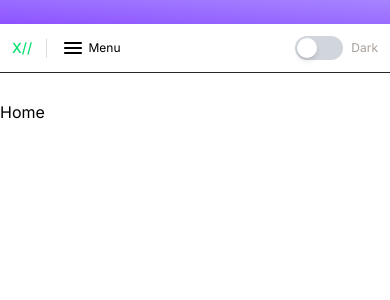
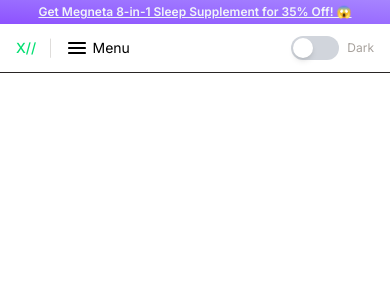
Before and after one commit to daryldeogracias/conv-web-app, a Next.js app: page / in a window 390 px wide. Shown: the top 300 px of the page. Built offline with nearby package versions, Linux system fonts and the light colour scheme.

Commit message:
feat: navbar

```diff
--- /dev/null
+++ b/app/components/Menu.tsx
@@ -0,0 +1,69 @@
+"use client";
+
+import React, { useState } from "react";
+import X from "@/public/X";
+import Burger from "@/public/Buger";
+
+const Menu = () => {
+  const [open, setOpen] = useState(false);
+  const [logo, setLogo] = useState(false);
+
+  const handleOpen = () => {
+    setOpen(true);
+    setLogo(false);
+
+    setTimeout(() => {
+      setLogo(true);
+    }, 500);
+  };
+
+  const handleClose = () => {
+    setOpen(false);
+    setLogo(false);
+  };
+
+  return (
+    <>
+      <button
+        onClick={handleOpen}
+        className="flex items-center cursor-pointer  gap-1 sm:hidden dark:text-white text-sm relative"
+      >
+        <Burger />
+        <p>Menu</p>
+      </button>
+
+      <div
+        className={`fixed top-0 left-0 h-full w-full bg-neutral-900 text-white z-40 transform transition-transform duration-300 ease-in-out ${
+          open ? "translate-x-0" : "-translate-x-full"
+        }`}
+      >
+        <div className="p-6">
+          <button
+            onClick={handleClose}
+            className="flex items-center cursor-pointer text-right ml-auto text-sm"
+          >
+            Close <X />
+          </button>
+          <div className="flex flex-col gap-2 mt-8 text-xl">
+            <p>Reviews</p>
+            <p>Testimonials</p>
+            <p>Benefits</p>
+            <p>Checkout {"->"}</p>
+          </div>
+        </div>
+        <div
+          className={`flex justify-end p-10 mt-40 text-8xl text-green-400 transition-opacity duration-700 ${
+            logo ? "opacity-40" : "opacity-0"
+          }`}
+        >
+          X//
+        </div>
+        <div className="fixed bottom-0 left-0 w-full underline underline-offset-1 bg-linear-to-bl from-violet-400 to-violet-500 bg-opacity-10 px-3 py-1 text-xs text-center font-semibold text-slate-100 cursor-pointer">
+          Get Megneta 8-in-1 Sleep Supplement for 35% Off! 😱
+        </div>
+      </div>
+    </>
+  );
+};
+
+export default Menu;
--- a/app/components/Navbar.tsx
+++ b/app/components/Navbar.tsx
@@ -2,22 +2,21 @@
 
 import React from "react";
 import Mode from "./Mode";
+import Menu from "./Menu";
 import Bag from "@/public/Bag";
-import Burger from "@/public/Buger";
 
 const Navbar = () => {
   return (
     <React.Fragment>
       <div className="fixed top-0 left-0 w-full border-b border-stone-800 z-50 bg-white dark:bg-black">
-        <div className="bg-linear-to-bl from-violet-400 to-violet-500 p-3"></div>
-        <div className="flex items-center justify-between px-3 sm:px-6 xl:px-0 max-w-[1200px] mx-auto py-3 sm:py-4">
+        <div className="bg-linear-to-bl from-violet-400 to-violet-500 underline underline-offset-1 bg-opacity-10 px-3 py-1 text-xs sm:text-sm lg:text-[16px] text-center font-semibold text-slate-100 cursor-pointer">
+          Get Megneta 8-in-1 Sleep Supplement for 35% Off! 😱
+        </div>
+        <div className="flex items-center justify-between px-4 sm:px-6 xl:px-0 max-w-[1200px] mx-auto py-3 sm:py-4">
           <div className="flex items-center gap-3">
             <p className="font-medium text-green-400 text-sm sm:text-lg">X//</p>
             <div className="flex sm:hidden text-stone-400 font-thin">|</div>
-            <div className="flex items-center gap-1 sm:hidden dark:text-white text-xs">
-              <Burger />
-              <p>Menu</p>
-            </div>
+            <Menu />
           </div>
           <div className="hidden sm:flex items-center gap-4 lg:gap-6 text-black dark:text-white sm:text-sm lg:text-[16px]">
             <div className="cursor-pointer hover:underline underline-offset-2">
--- a/app/page.tsx
+++ b/app/page.tsx
@@ -2,7 +2,7 @@ import React from 'react'
 
 const Home = () => {
   return (
-    <div>Home</div>
+    <div></div>
   )
 }
 
--- /dev/null
+++ b/public/X.tsx
@@ -0,0 +1,19 @@
+import React from "react";
+import type { SVGProps } from "react";
+
+export default function X(props: SVGProps<SVGSVGElement>) {
+  return (
+    <svg
+      xmlns="http://www.w3.org/2000/svg"
+      width={24}
+      height={24}
+      viewBox="0 0 24 24"
+      {...props}
+    >
+      <path
+        fill="currentColor"
+        d="m12 13.4l-4.9 4.9q-.275.275-.7.275t-.7-.275t-.275-.7t.275-.7l4.9-4.9l-4.9-4.9q-.275-.275-.275-.7t.275-.7t.7-.275t.7.275l4.9 4.9l4.9-4.9q.275-.275.7-.275t.7.275t.275.7t-.275.7L13.4 12l4.9 4.9q.275.275.275.7t-.275.7t-.7.275t-.7-.275z"
+      ></path>
+    </svg>
+  );
+}
```
